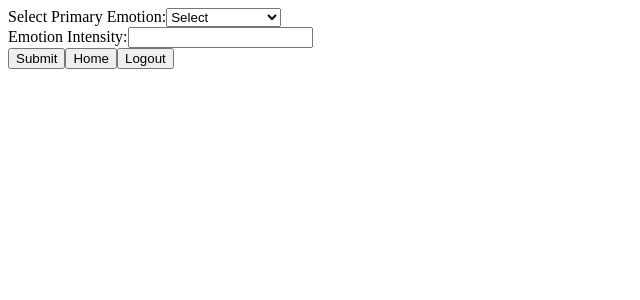
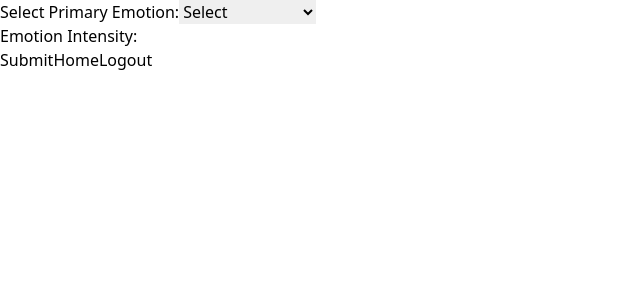
Before and after one commit to DorahelyS/UBUNTU, a React (Create React App) app in the folder client/: page /New-Emotion in a window 1280 px wide. Shown: the top 300 px of the page, without its empty margins (0-640 px from the left). Built offline with nearby package versions, Linux system fonts and the light colour scheme.

Commit message:
installed tailwind

```diff
--- a/client/package.json
+++ b/client/package.json
@@ -16,7 +16,8 @@
     "yup": "^1.3.3"
   },
   "devDependencies": {
-    "@babel/plugin-proposal-private-property-in-object": "^7.21.11"
+    "@babel/plugin-proposal-private-property-in-object": "^7.21.11",
+    "tailwindcss": "^3.4.1"
   },
   "scripts": {
     "start": "react-scripts start",
--- a/client/src/App.css
+++ b/client/src/App.css
@@ -1,3 +1,8 @@
+@tailwind base;
+@tailwind components;
+@tailwind utilities;
+
+
 .navbar {
     background-color: rgb(39, 39, 39);
     align-items: center;
--- a/client/src/components/CreateNewEmotion/CreateNewEmotion.js
+++ b/client/src/components/CreateNewEmotion/CreateNewEmotion.js
@@ -3,6 +3,8 @@
 //import UserProfileNav from '../UserProfile/UserProfileNav';
 
 import { useLocation, useNavigate } from 'react-router-dom';
+
+import '../../styling/NewEmotion.css'
 
 // currentUser = the logged in user which holds all their info such as username email etc
 // Refers to the location state provided by React Router, used for passing data between different components as users navigate through the application.
--- a/client/src/index.css
+++ b/client/src/index.css
@@ -1,3 +1,9 @@
+@tailwind base;
+@tailwind components;
+@tailwind utilities;
+
+
+
 :root {
   --bg: #282c34;
   --header: #fff;
--- /dev/null
+++ b/client/tailwind.config.js
@@ -0,0 +1,10 @@
+/** @type {import('tailwindcss').Config} */
+module.exports = {
+  content: [
+    "./src/**/*.{js,jsx,ts,tsx}",
+  ],
+  theme: {
+    extend: {},
+  },
+  plugins: [],
+}
--- /dev/null
+++ b/package.json
@@ -0,0 +1,5 @@
+{
+  "devDependencies": {
+    "tailwindcss": "^3.4.1"
+  }
+}
```
Also changed, not shown: client/src/styling/NewEmotion.css (added).
